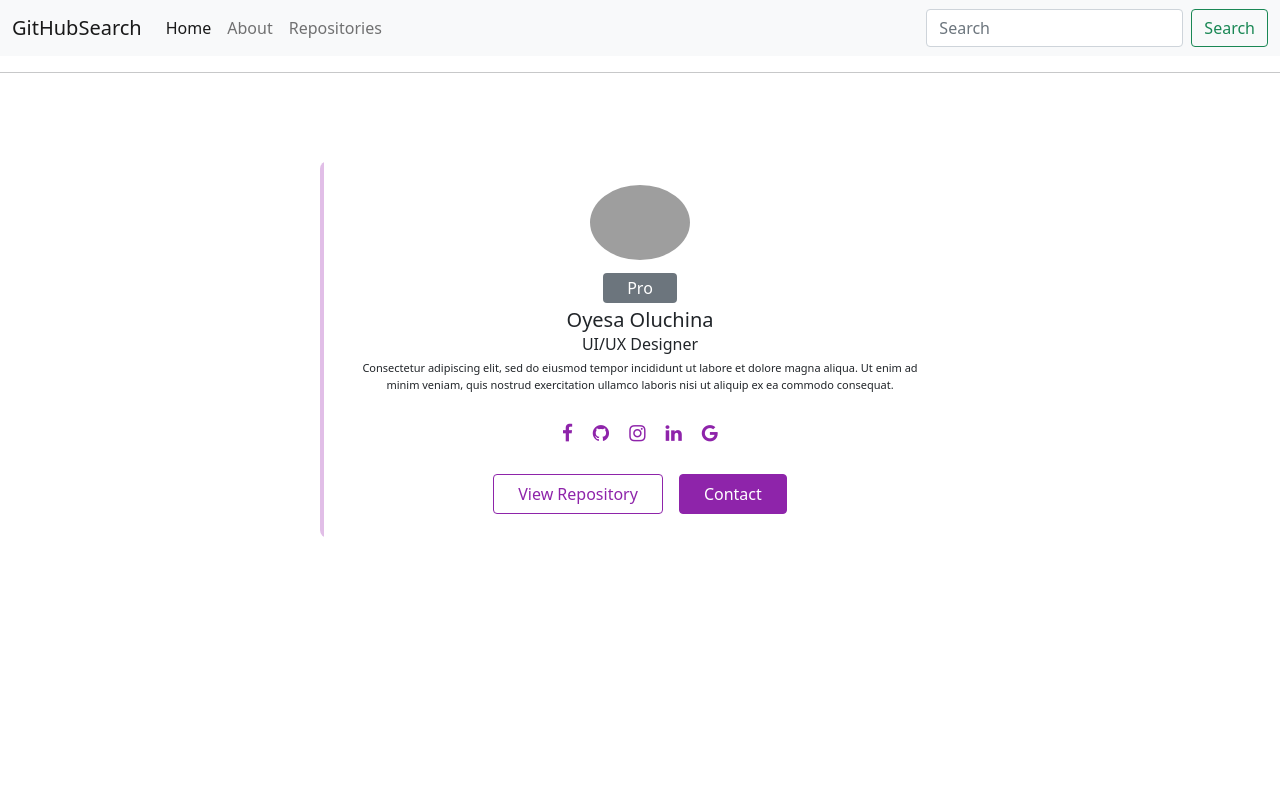
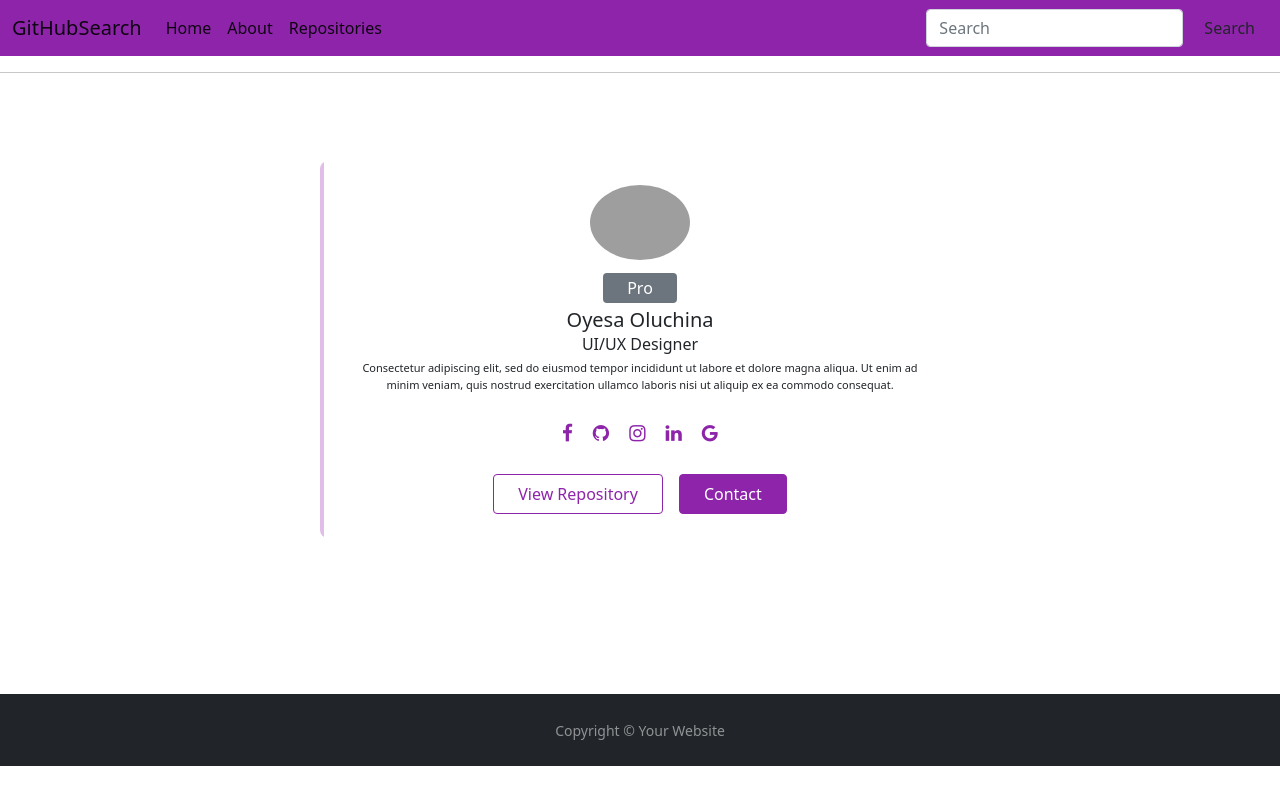
Before and after one commit to oyesa/GitHubSerach, an Angular app: page / in a window 1280 px wide. Built offline with nearby package versions, Linux system fonts and the light colour scheme; grey boxes are pictures that could not be loaded; a web font is replaced by a local one.

Commit message:
add footer template

```diff
--- a/src/app/app.component.html
+++ b/src/app/app.component.html
@@ -1,3 +1,4 @@
 <app-navbar></app-navbar>
 <app-profile-card></app-profile-card>
+<app-footer></app-footer>
 <router-outlet></router-outlet>
--- a/src/app/footer/footer.component.html
+++ b/src/app/footer/footer.component.html
@@ -1 +1,17 @@
-<p>footer works!</p>
+<body class="d-flex flex-column">
+  <div id="page-content">
+    <div class="container text-center">
+      <div class="row justify-content-center">
+        <div class="col-md-7">
+          <h1 class="fw-light mt-4 text-white">Sticky Footer using Flexbox</h1>
+          <p class="lead text-white-50">Use just two Bootstrap utility classes and three custom CSS rules and you will have a flexbox enabled sticky footer for your website!</p>
+        </div>
+      </div>
+    </div>
+  </div>
+  <footer id="sticky-footer" class="flex-shrink-0 py-4 bg-dark text-white-50">
+    <div class="container text-center">
+      <small>Copyright &copy; Your Website</small>
+    </div>
+  </footer>
+</body>
--- a/src/app/navbar/navbar.component.html
+++ b/src/app/navbar/navbar.component.html
@@ -1,4 +1,4 @@
-<nav class="navbar navbar-expand-lg navbar-light bg-light">
+<nav class="navbar navbar-expand-lg navbar-light" style="background-color: #8E24AA;">
   <div class="container-fluid">
     <a class="navbar-brand" href="#">GitHubSearch</a>
     <button class="navbar-toggler" type="button" data-bs-toggle="collapse" data-bs-target="#navbarSupportedContent" aria-controls="navbarSupportedContent" aria-expanded="false" aria-label="Toggle navigation">
@@ -10,15 +10,15 @@
           <a class="nav-link active" aria-current="page" href="#">Home</a>
         </li>
         <li class="nav-item">
-          <a class="nav-link" href="#">About</a>
+          <a class="nav-link active" href="#">About</a>
         </li>
         <li class="nav-item">
-          <a class="nav-link">Repositories</a>
+          <a class="nav-link active">Repositories</a>
         </li>
       </ul>
       <form class="d-flex">
         <input class="form-control me-2" type="search" placeholder="Search" aria-label="Search">
-        <button class="btn btn-outline-success" type="submit">Search</button>
+        <button class="btn btn-outline-" type="submit">Search</button>
       </form>
     </div>
   </div>
```
